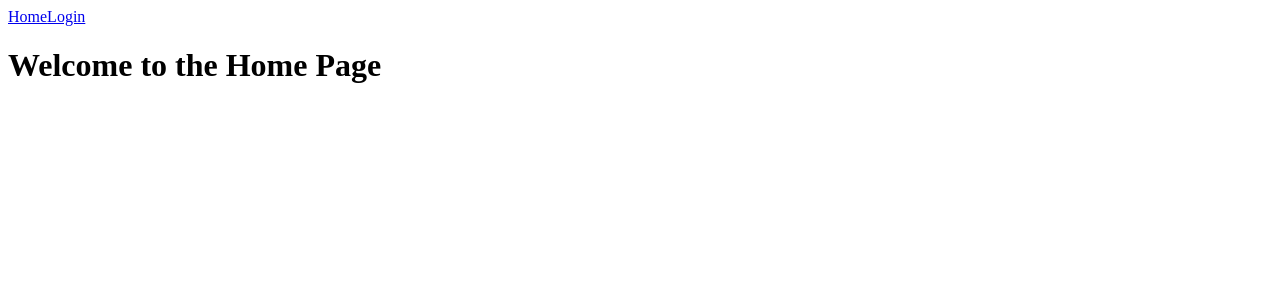
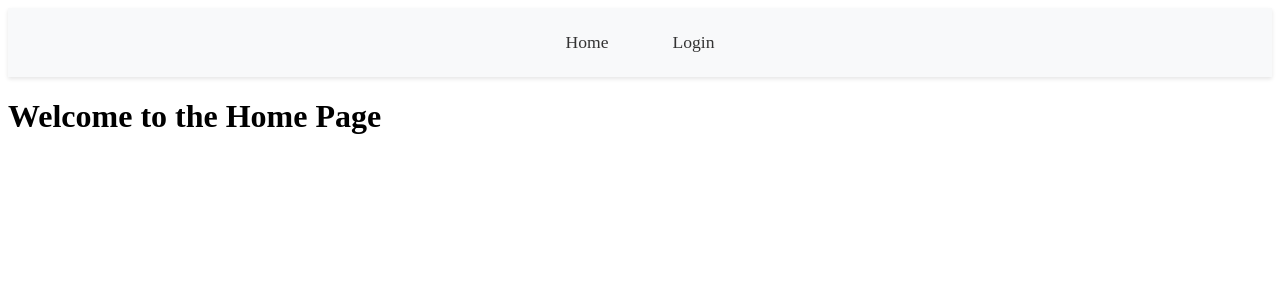
Before and after one commit to EmperorLemon/react-frontend-webserver-showcase, a Next.js app in the folder nextjs_react_frontend/: page / in a window 1280 px wide. Shown: the top 300 px of the page. Built offline with nearby package versions, Linux system fonts and the light colour scheme.

Commit message:
progress

```diff
--- a/nextjs_react_frontend/package.json
+++ b/nextjs_react_frontend/package.json
@@ -24,6 +24,7 @@
     "react-hook-form": "^7.52.1",
     "tailwind-merge": "^2.4.0",
     "tailwindcss-animate": "^1.0.7",
+    "yup": "^1.4.0",
     "zod": "^3.23.8"
   },
   "devDependencies": {
--- a/nextjs_react_frontend/src/components/layout.tsx
+++ b/nextjs_react_frontend/src/components/layout.tsx
@@ -1,24 +1,38 @@
 import React, { ReactNode } from "react";
 import Link from "next/link";
 import Head from "next/head";
+import { NavigationMenu, NavigationMenuItem, NavigationMenuLink } from "@/components/ui/navigation-menu";
+import styles from '@/styles/Layout.module.css';
 
-interface LayoutProps
-{
+interface LayoutProps {
     children: ReactNode;
     title?: string;
 }
 
-export default function Layout({ children, title }: LayoutProps)
-{
+export default function Layout({ children, title }: LayoutProps) {
     return (
         <>
             <Head>
                 <title>{title || 'Default Title'}</title>
             </Head>
-            <nav>
-                <Link href="/">Home</Link>
-                <Link href="/login">Login</Link>
-            </nav>
+            <header className={styles.header}>
+                <NavigationMenu className={styles.nav}>
+                    <NavigationMenuItem className={styles.navItem}>
+                        <Link href="/" passHref legacyBehavior>
+                            <NavigationMenuLink className={styles.navLink}>
+                                Home
+                            </NavigationMenuLink>
+                        </Link>
+                    </NavigationMenuItem>
+                    <NavigationMenuItem className={styles.navItem}>
+                        <Link href="/login" passHref legacyBehavior>
+                            <NavigationMenuLink className={styles.navLink}>
+                                Login
+                            </NavigationMenuLink>
+                        </Link>
+                    </NavigationMenuItem>
+                </NavigationMenu>
+            </header>
             <main>{children}</main>
         </>
     );
--- a/nextjs_react_frontend/src/pages/index.tsx
+++ b/nextjs_react_frontend/src/pages/index.tsx
@@ -1,12 +1,10 @@
 // pages/index.tsx
 import Layout from "@/components/layout";
 
-export default function Home()
-{
+export default function Home() {
     return (
-      <Layout title="Home Page">
-        <h1>Welcome to the Home Page</h1>
-        {/* Other content */}
-      </Layout>
+        <Layout title="Home Page">
+            <h1>Welcome to the Home Page</h1>
+        </Layout>
     );
 }
--- a/nextjs_react_frontend/src/pages/login.tsx
+++ b/nextjs_react_frontend/src/pages/login.tsx
@@ -1,12 +1,10 @@
 // pages/login.tsx
 import Layout from '@/components/layout';
 
-export default function Login()
-{
+export default function Login() {
     return (
         <Layout title="Login Page">
-        <h1>Login</h1>
-        {/* Login form */}
+            <h1>Login</h1>
         </Layout>
     );
 }
--- /dev/null
+++ b/nextjs_react_frontend/src/styles/Layout.module.css
@@ -0,0 +1,35 @@
+.header {
+    background-color: #f8f9fa;
+    padding: 1rem 0;
+    box-shadow: 0 2px 4px rgba(0,0,0,0.1);
+}
+
+.nav {
+    display: flex;
+    justify-content: center;
+    align-items: center;
+    max-width: 1200px;
+    margin: 0 auto;
+    padding: 0 1rem;
+    list-style-type: none; /* Remove default list styling */
+}
+
+.navItem {
+    margin: 0 1rem;
+    padding: 0; /* Remove any default padding */
+}
+
+.navLink {
+    color: #333;
+    text-decoration: none;
+    font-weight: 500;
+    font-size: 1.1rem;
+    padding: 0.5rem 1rem;
+    border-radius: 4px;
+    transition: background-color 0.3s ease;
+    display: inline-block; /* Ensure the link takes the full space of its parent */
+}
+
+.navLink:hover {
+    background-color: #e9ecef;
+}
```
Also changed, not shown: nextjs_react_frontend/src/utils/api_handler.ts (added), 1 other file (tests, documents, lock files or other folders).
